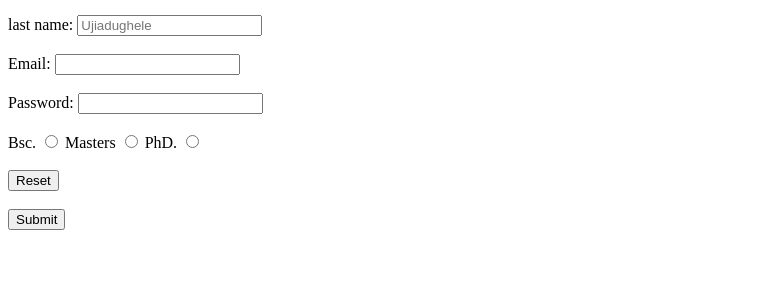
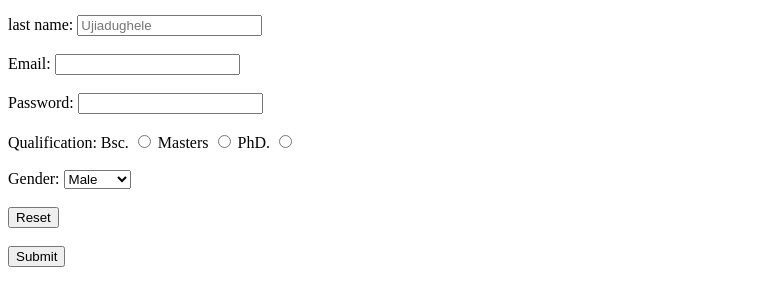
Before and after one commit to Dahliareads/Septa_training, a plain HTML site: page Index.html in a window 1280 px wide. Shown: the part 379-684 px from the top of the page, without its empty margins (0-767 px from the left). Drawn offline with Linux system fonts and the light colour scheme.

Commit message:
second commit

```diff
--- a/Index.html
+++ b/Index.html
@@ -41,13 +41,25 @@
 
     <br>
     <div>
-        <label>Bsc.</label>
-        <input type="radio" name="qualifications">
-        <label>Masters</label>
-        <input type="radio" name="qualifications">
-        <label>PhD.</label>
-        <input type="radio" name="qualifications">
+        <label for="qualifications">Qualification:</label>
+        <label for="BSC.">Bsc.</label>
+        <input type="radio" id="BSC." name="qualifications" value="BSC.">
+        <label for="Masters">Masters</label>
+        <input type="radio" id="Masters" name="qualifications"value="Masters">
+        <label for="PhD.">PhD.</label>
+        <input type="radio" id="PhD." name="qualifications"value="PhD.">
     </div>
+
+     <br>
+
+     <div>
+        <label for="gender"> Gender:</label>
+        <select id="gender" name="gender">
+            <option value="Male">Male</option>
+            <option value="Female">Female</option>
+            <option value="Others">Others</option>
+        </select>
+     </div>
 
      <br>
 
```
